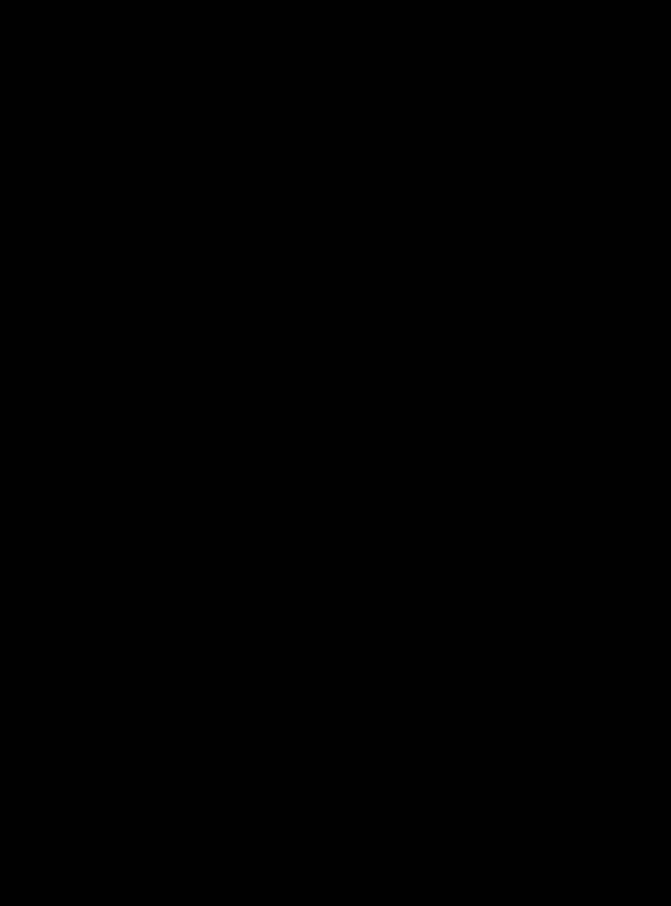
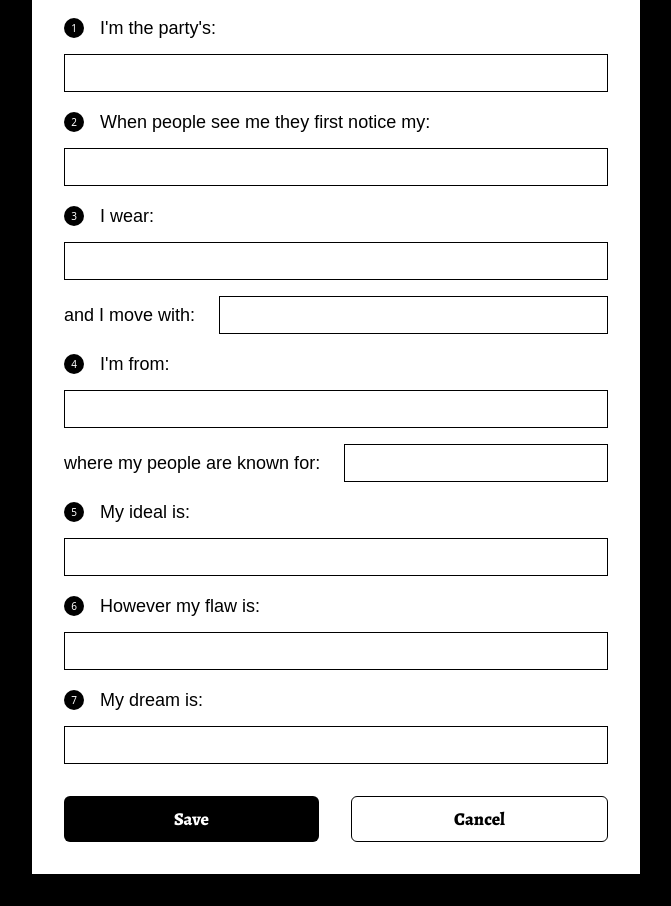
Before and after one commit to Adilmrqureshi/adventure-beyond, a Next.js app: page /characters/create in a window 1280 px wide. Before the commit this address had no page. Shown: the part 372-1278 px from the top of the page, without its empty margins (304-975 px from the left). Before the commit the page ends 944 px from the top, so only its background shows below. Built offline with nearby package versions, Linux system fonts and the light colour scheme; a web font is replaced by a local one.

Commit message:
Character sheet

```diff
--- /dev/null
+++ b/app/characters/create/page.tsx
@@ -0,0 +1,93 @@
+"use client";
+
+import React from "react";
+import { TextInput } from "../../../components/TextInput";
+import { Formik, Form } from "formik";
+import { BulletedTextInput } from "../../../components/NumberedTextInput";
+import ButtonPrimary from "../../../components/Button";
+
+const CharacterCreate = () => {
+  return (
+    <div>
+      <Formik
+        initialValues={{
+          name: "",
+          age: "",
+          height: "",
+          class: "",
+          appearance: "",
+          clothing: "",
+          gait: "",
+          home: "",
+          nation: "",
+          ideal: "",
+          flaw: "",
+          dream: "",
+        }}
+        onSubmit={() => console.log("Submitted")}
+      >
+        <Form>
+          <TextInput name="name" label="My name is:" />
+          <TextInput name="age" marginTop={4} label="My age is:" />
+          <TextInput name="height" marginTop={4} label="My height is:" />
+          <BulletedTextInput
+            name="class"
+            marginTop={4}
+            label="I'm the party's:"
+            number={1}
+          />
+          <BulletedTextInput
+            name="appearance"
+            marginTop={4}
+            label="When people see me they first notice my:"
+            number={2}
+          />
+          <BulletedTextInput
+            name="clothing"
+            marginTop={4}
+            label="I wear:"
+            number={3}
+          />
+          <TextInput name="gait" marginTop={4} label="and I move with:" />
+          <BulletedTextInput
+            name="home"
+            marginTop={4}
+            label="I'm from:"
+            number={4}
+          />
+          <TextInput
+            name="nation"
+            marginTop={4}
+            label="where my people are known for:"
+          />
+          <BulletedTextInput
+            name="ideal"
+            marginTop={4}
+            label="My ideal is:"
+            number={5}
+          />
+          <BulletedTextInput
+            name="flaw"
+            marginTop={4}
+            label="However my flaw is:"
+            number={6}
+          />
+          <BulletedTextInput
+            name="dream"
+            marginTop={4}
+            label="My dream is:"
+            number={7}
+          />
+          <div className="w-full flex" style={{ marginTop: "2rem" }}>
+            <ButtonPrimary style={{ marginRight: "1rem" }}>Save</ButtonPrimary>
+            <ButtonPrimary type="secondary" style={{ marginLeft: "1rem" }}>
+              Cancel
+            </ButtonPrimary>
+          </div>
+        </Form>
+      </Formik>
+    </div>
+  );
+};
+
+export default CharacterCreate;
--- a/app/characters/layout.tsx
+++ b/app/characters/layout.tsx
@@ -11,7 +11,7 @@ export default function MenuLayout({ children }: { children: any }) {
           Characters
         </div>
       </div>
-      <div className="content center w-full mt-4">
+      <div className="center w-full mt-4">
         <div className="content-card center">{children}</div>
       </div>
     </>
--- a/app/characters/page.tsx
+++ b/app/characters/page.tsx
@@ -1,10 +1,21 @@
+"use client";
+
+import { useRouter } from "next/navigation";
 import React from "react";
 import ButtonPrimary from "../../components/Button";
 
 const Characters = () => {
+  const router = useRouter();
   return (
     <div>
-      <ButtonPrimary>New character</ButtonPrimary>
+      <ButtonPrimary
+        onClick={() => {
+          router.push("/characters/create");
+          console.log("push");
+        }}
+      >
+        New character
+      </ButtonPrimary>
     </div>
   );
 };
--- a/app/index.css
+++ b/app/index.css
@@ -30,9 +30,13 @@
 
 .content-card {
   background-color: white;
-  width: 70%;
+  width: 50%;
   min-height: 1rem;
-  padding: 1rem;
+  padding: 2rem;
+}
+
+.border {
+  border: 1.5px solid black;
 }
 
 .content-card > div {
--- a/components/Button.tsx
+++ b/components/Button.tsx
@@ -1,15 +1,24 @@
 import React from "react";
 import { primary, primaryBold } from "../utils/fonts";
 
-function ButtonPrimary({ children }: { children: React.ReactNode }) {
+function ButtonPrimary({
+  children,
+  type = "primary",
+  ...props
+}: {
+  children: React.ReactNode;
+  type?: "primary" | "secondary";
+} & React.HTMLAttributes<HTMLButtonElement>) {
   return (
     <button
-      className={`bg-black
-        text-white
+      {...props}
+      className={`
+        py-2
         w-full
-        py-2
+        flex-1
         text-lg
         rounded-md
+        ${type}
         ${primaryBold.className}`}
     >
       {children}
--- /dev/null
+++ b/components/NumberedTextInput.tsx
@@ -0,0 +1,43 @@
+import React from "react";
+import { useField } from "formik";
+import { formFont, secondary } from "../utils/fonts";
+import "styles/form.css";
+
+interface FieldProps extends React.InputHTMLAttributes<HTMLInputElement> {
+  label: string;
+  name: string;
+  marginTop?: number | string;
+  number: number;
+}
+
+export const BulletedTextInput = ({
+  label,
+  name,
+  marginTop,
+  number,
+  ...props
+}: FieldProps) => {
+  const [field, meta] = useField(name);
+
+  return (
+    <div className={`mt-${marginTop?.toString()}`}>
+      <div className="flex mb-3 items-center">
+        <div className="bullet">{number}</div>
+        <label
+          className={`text-lg mr-6 ${secondary.className}`}
+          htmlFor={props.id || name}
+        >
+          {label}
+        </label>
+      </div>
+      <input
+        className={`w-full text-input border p-1 px-3 text-lg ${formFont.className}`}
+        {...field}
+        {...props}
+      />
+      {meta.touched && meta.error ? (
+        <div className="error">{meta.error}</div>
+      ) : null}
+    </div>
+  );
+};
--- /dev/null
+++ b/components/TextInput.tsx
@@ -0,0 +1,34 @@
+import * as React from "react";
+import { useField } from "formik";
+import { formFont, secondary } from "../utils/fonts";
+
+interface FieldProps extends React.InputHTMLAttributes<HTMLInputElement> {
+  label: string;
+  name: string;
+  marginTop?: number | string;
+}
+
+export const TextInput = ({ label, name, marginTop, ...props }: FieldProps) => {
+  const [field, meta] = useField(name);
+
+  return (
+    <div className={`w-full mt-${marginTop?.toString()}`}>
+      <div className="flex flex-row justify-between items-center">
+        <label
+          className={`text-lg mr-6 ${secondary.className}`}
+          htmlFor={props.id || name}
+        >
+          {label}
+        </label>
+        <input
+          className={`text-input max-w-md border px-2 text-lg flex-1 p-1 ${formFont.className}`}
+          {...field}
+          {...props}
+        />
+      </div>
+      {meta.touched && meta.error ? (
+        <div className="error">{meta.error}</div>
+      ) : null}
+    </div>
+  );
+};
--- a/package.json
+++ b/package.json
@@ -10,6 +10,7 @@
   },
   "dependencies": {
     "@next/font": "^13.0.1",
+    "formik": "^2.2.9",
     "next": "13.0.0",
     "react": "18.2.0",
     "react-dom": "18.2.0"
--- /dev/null
+++ b/styles/form.css
@@ -0,0 +1,23 @@
+.bullet {
+  border-radius: 9999px;
+  background-color: black;
+  color: white;
+  width: 20px;
+  height: 20px;
+  display: flex;
+  justify-content: center;
+  align-items: center;
+  font-size: x-small;
+  margin-right: 1rem;
+}
+
+.primary {
+  background-color: black;
+  color: white;
+}
+
+.secondary {
+  background-color: white;
+  color: black;
+  border: 1.5px solid black;
+}
--- a/utils/fonts.ts
+++ b/utils/fonts.ts
@@ -1,4 +1,4 @@
-import { Alegreya, Ovo } from "@next/font/google";
+import { Alegreya, Caveat, Indie_Flower, Ovo } from "@next/font/google";
 
 export const primary = Alegreya({ subsets: ["latin"] });
 export const primaryExtraBold = Alegreya({ weight: "900", subsets: ["latin"] });
@@ -12,3 +12,5 @@ export const primaryExtraLight = Alegreya({
 });
 
 export const secondary = Ovo({ weight: "400" });
+
+export const formFont = Indie_Flower({ weight: "400", subsets: ["latin"] });
```
Also changed, not shown: 1 other file (tests, documents, lock files or other folders).
